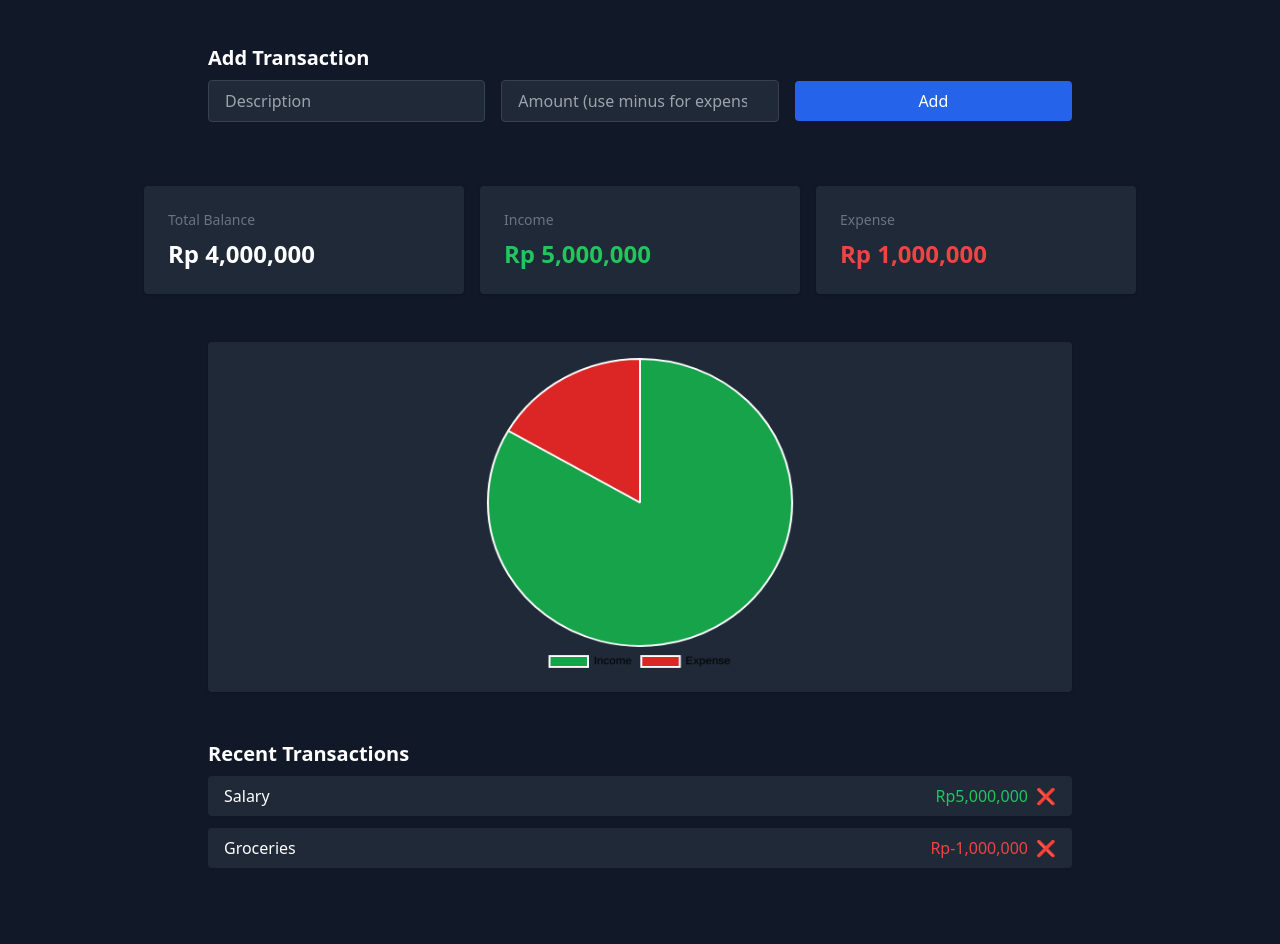
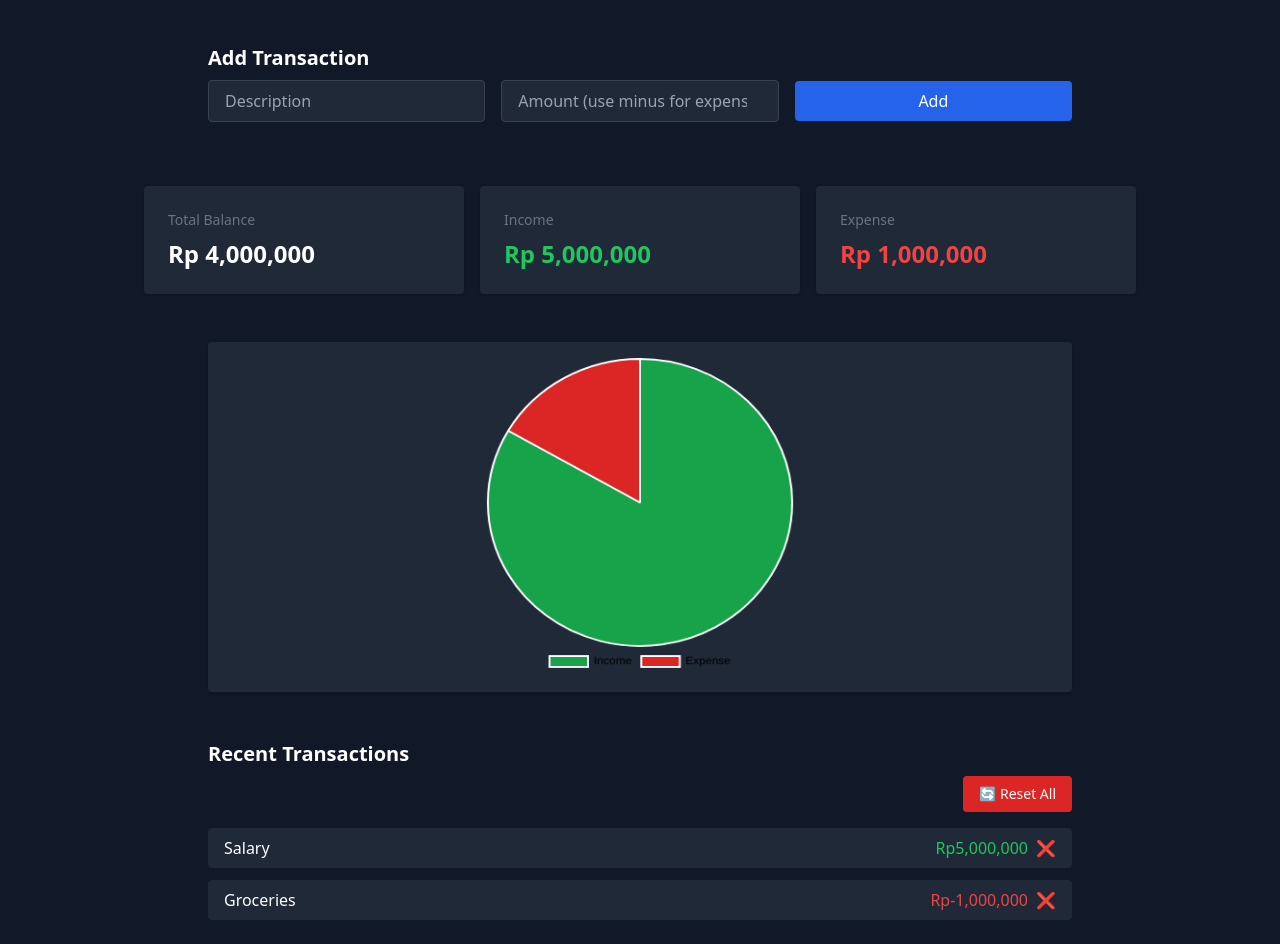
Before and after one commit to julianfellyco/dashboard, a plain HTML site: page index.html in a window 1280 px wide. Shown: the part 156-1100 px from the top of the page. Before the commit the page ends 1048 px from the top, so only its background shows below. Drawn offline with nearby package versions, Linux system fonts and the light colour scheme.

Commit message:
Update index.html

```diff
--- a/index.html
+++ b/index.html
@@ -62,6 +62,12 @@
   <!-- Recent Transactions -->
   <section class="max-w-4xl mx-auto px-4 py-6">
     <h2 class="text-xl font-semibold mb-2">Recent Transactions</h2>
+    <div class="flex justify-end mb-4">
+  <button id="reset-btn" class="text-sm bg-red-600 hover:bg-red-700 text-white px-4 py-2 rounded">
+    🔄 Reset All
+  </button>
+</div>
+
     <ul id="transaction-list" class="space-y-3 text-sm sm:text-base">
       <!-- Transactions will be rendered here -->
     </ul>
```
